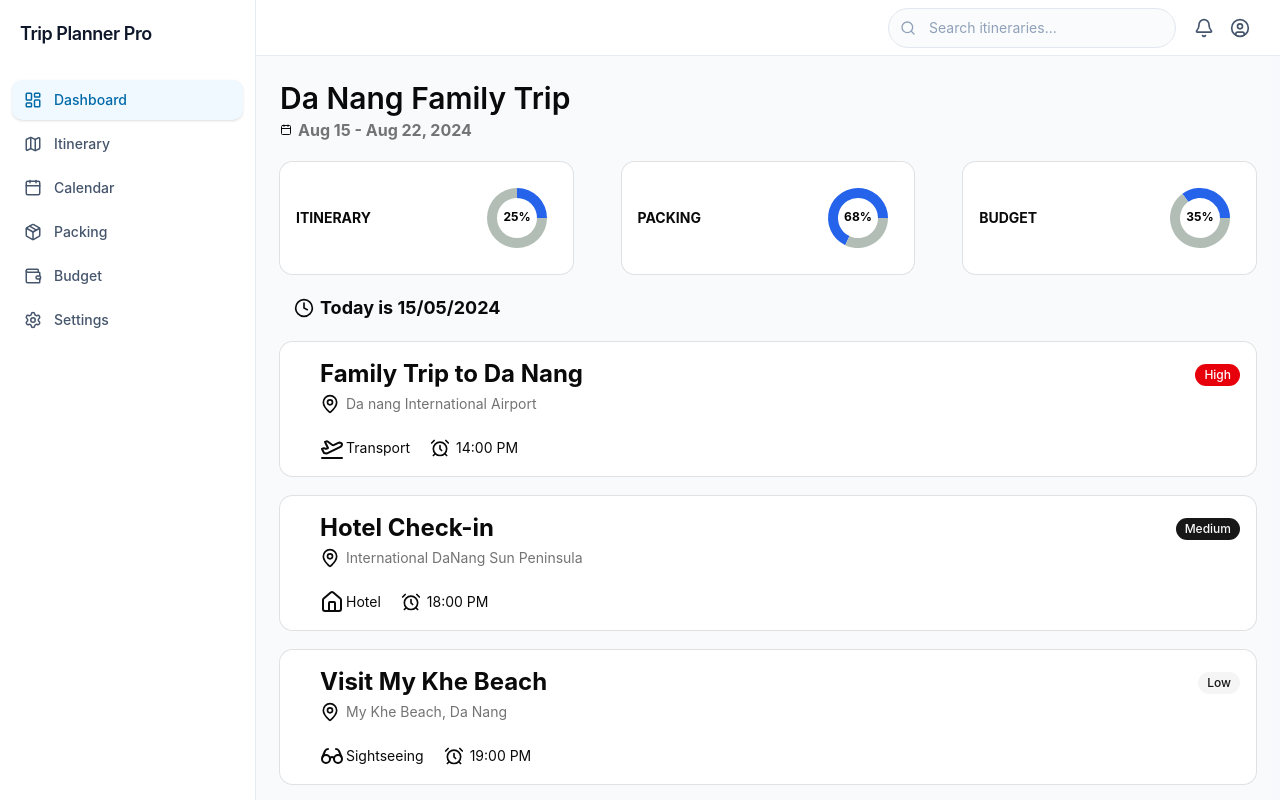
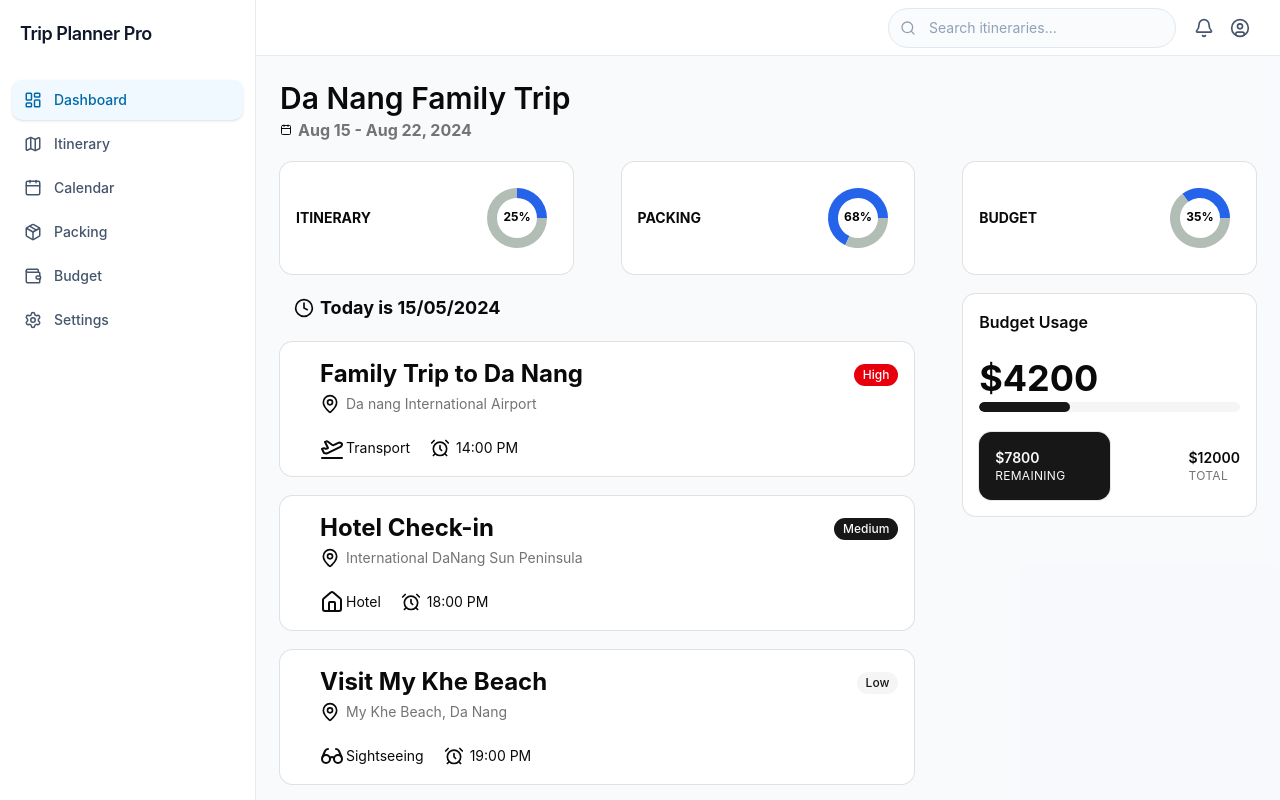
Before and after one commit to ThaoNguyen151/trip-planner-pro, a React (Vite) app: page /dashboard in a window 1280 px wide. Built offline with nearby package versions, Linux system fonts and the light colour scheme.

Commit message:
feat: added budget preview

```diff
--- /dev/null
+++ b/src/components/dashboard/BudgetPreviewCard.tsx
@@ -0,0 +1,37 @@
+import {Card, CardContent, CardHeader, CardTitle} from '@/components/ui/card';
+
+export default function BudgetPreviewCard() {
+    return (
+    <Card className="flex flex-col">
+        <CardHeader className="pb-2">
+          <CardTitle className="text-base font-semibold">Budget Usage</CardTitle>
+        </CardHeader>
+        <CardContent className="flex flex-col justify-between flex-1">
+          <div className='flex flex-row justify-between'>
+            <p className="text-4xl font-bold">$4200</p>
+          </div >
+
+          <div>
+            <div className="h-2.5 w-full rounded-full bg-muted overflow-hidden mb-5 mt-1">
+              <div
+                className="h-full rounded-full bg-primary"
+                style={{ width: `35%` }}
+              />
+            </div>
+          </div>
+
+          <div className="flex justify-between items-center">
+            <Card className='bg-primary w-[50%]'>
+                <CardContent>
+                    <p className="text-sm font-semibold text-primary-foreground">$7800</p>
+                    <p className="text-xs text-primary-foreground uppercase tracking-wide">Remaining</p>
+                </CardContent>
+            </Card>
+            <div>
+              <p className="text-sm font-semibold">$12000</p>
+              <p className="text-xs text-muted-foreground uppercase tracking-wide">Total</p>
+            </div>
+          </div>
+        </CardContent>
+      </Card>)
+}
--- a/src/components/dashboard/DisplayArea.tsx
+++ b/src/components/dashboard/DisplayArea.tsx
@@ -1,3 +1,4 @@
+import BudgetPreviewCard from "./BudgetPreviewCard";
 import DashboardItinPreviewArea from "./DashboardItinPreviewArea";
 import { ProgressCard } from "./ProgressCard";
 
@@ -16,8 +17,15 @@ export function DisplayArea() {
                     <ProgressCard name="budget" past={4200} total={12000}></ProgressCard>
                 </div>
             </div>
-            <div className="min-[850px]:h-7/10">
-                <DashboardItinPreviewArea></DashboardItinPreviewArea>
+            <div className="min-[850px]:h-7/10 lg:gap-[5%] flex flex-col lg:flex-row w-full gap-5">
+                <div className="lg:w-[65%] w-full">
+                    <DashboardItinPreviewArea></DashboardItinPreviewArea>
+                </div>
+                <div className="lg:w-3/10">
+                    <div>
+                        <BudgetPreviewCard></BudgetPreviewCard>
+                    </div>
+                </div>
             </div>
         </div>
     )
```
